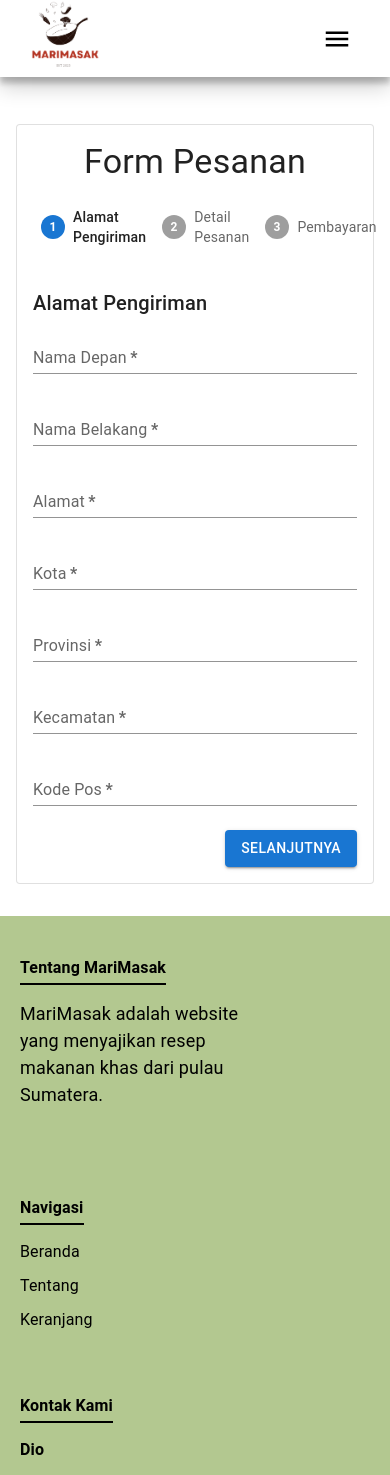
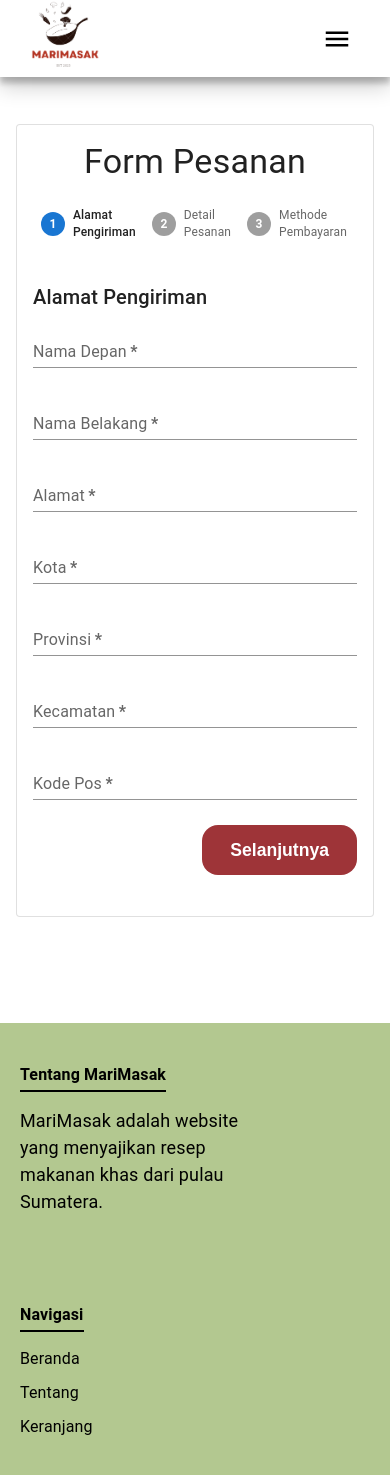
Before and after one commit to rifkyhilman/Marimasak-client, a React (Create React App) app: page /checkout in a window 390 px wide. Shown: the top 1475 px of the page. Built offline with nearby package versions, Linux system fonts and the light colour scheme.

Commit message:
:lipstick: Responsive Chekout
Responsive Chekout

```diff
--- a/src/Pages/CheckoutPage.js
+++ b/src/Pages/CheckoutPage.js
@@ -2,10 +2,10 @@ import React from "react";
 import FormAddress from "../Components/FormAddress";
 import FormPayment from "../Components/FormPayment";
 import Review from "../Components/Review";
-import "../Styles/CheckoutPage.scss";
 import toastCheckout, { Toaster } from "react-hot-toast";
 import CheckCircleIcon from "@mui/icons-material/CheckCircle";
 import { useNavigate } from "react-router-dom";
+import "../Styles/CheckoutPage.scss";
 
 // import Komponent dari MUI5
 import CssBaseline from "@mui/material/CssBaseline";
@@ -19,7 +19,7 @@ import Button from "@mui/material/Button";
 import Typography from "@mui/material/Typography";
 import { createTheme, ThemeProvider } from "@mui/material/styles";
 
-const steps = ["Alamat Pengiriman", "Detail Pesanan", "Pembayaran"];
+const steps = ["Alamat Pengiriman", "Detail Pesanan", "Methode Pembayaran"];
 
 const defaultTheme = createTheme();
 
@@ -103,6 +103,7 @@ const CheckoutPage = () => {
           <Typography component="h1" variant="h4" align="center">
             Form Pesanan
           </Typography>
+          <div className="ContainerCheckout__stepper">
             <Stepper activeStep={activeStep} sx={{ pt: 3, pb: 5 }}>
               {steps.map((label) => (
                 <Step key={label}>
@@ -110,6 +111,7 @@ const CheckoutPage = () => {
                 </Step>
               ))}
             </Stepper>
+          </div>
           {activeStep === steps.length ? (
             <React.Fragment>
               <Typography variant="h5" gutterBottom>
@@ -136,12 +138,14 @@ const CheckoutPage = () => {
               {getStepContent(activeStep)}
               <Box sx={{ display: "flex", justifyContent: "flex-end" }}>
                 {activeStep !== 0 && (
-                  <Button onClick={handleBack} sx={{ mt: 3, ml: 1 }}>
+                <div className="ContainerCheckout__btn-before">
+                  <button onClick={handleBack} sx={{ mt: 3, ml: 1 }}>
                     Sebelumnya
-                  </Button>
+                  </button>
+                 </div>
                 )}
-
-                <Button
+              <div className="ContainerCheckout__btn">
+                <button
                   variant="contained"
                   onClick={handleNext}
                   sx={{ mt: 3, ml: 1 }}
@@ -149,7 +153,8 @@ const CheckoutPage = () => {
                   {activeStep === steps.length - 1
                     ? "Konfirmasi"
                     : "Selanjutnya"}
-                </Button>
+                </button>
+              </div>
               </Box>
             </React.Fragment>
           )}
--- a/src/Styles/CheckoutPage.scss
+++ b/src/Styles/CheckoutPage.scss
@@ -1,3 +1,50 @@
 .ContainerCheckout {
-    padding-top: 100px;
+    padding: 100px 0 50px 0;
+
+    &__stepper svg {
+        &:active {
+            color: red;
+
+        }
+    }
+
+    &__btn-before button {
+        width: 100%;
+        margin: 25px 0 25px 0;
+        padding: 0.9rem 1.75rem;
+        color: #9E3438;
+        outline: none;
+        border: 1px solid #9E3438;
+        margin-right: 20px;
+        border-radius: 1rem;
+        font-size: 1.1rem;
+        text-align: center;
+        cursor: pointer;
+        font-weight: 600;
+        background-color: white;
+
+        &:hover {
+            color: white;
+            background-color: #9E3438;
+        }
+    }
+
+    &__btn button {
+        width: 100%;
+        margin: 25px 0 25px 0;
+        padding: 0.9rem 1.75rem;
+        color: white;
+        outline: none;
+        border: none;
+        border-radius: 1rem;
+        font-size: 1.1rem;
+        text-align: center;
+        cursor: pointer;
+        font-weight: 600;
+        background-color: #9E3438;
+
+        &:hover {
+            background-color: black;
+        }
+    }
 }
--- a/src/Styles/Responsive.scss
+++ b/src/Styles/Responsive.scss
@@ -265,6 +265,17 @@
       }
     }
 
+  //  ===== Checkout Page ======
+
+  .ContainerCheckout {
+
+    &__stepper span {
+      font-size: 12px;
+    }
+
+  }
+
+
   //  ===== FormLogin ======
 
   .ContainerBoxLogin {
```
Lines whose indentation alone changed are shown as unchanged.
